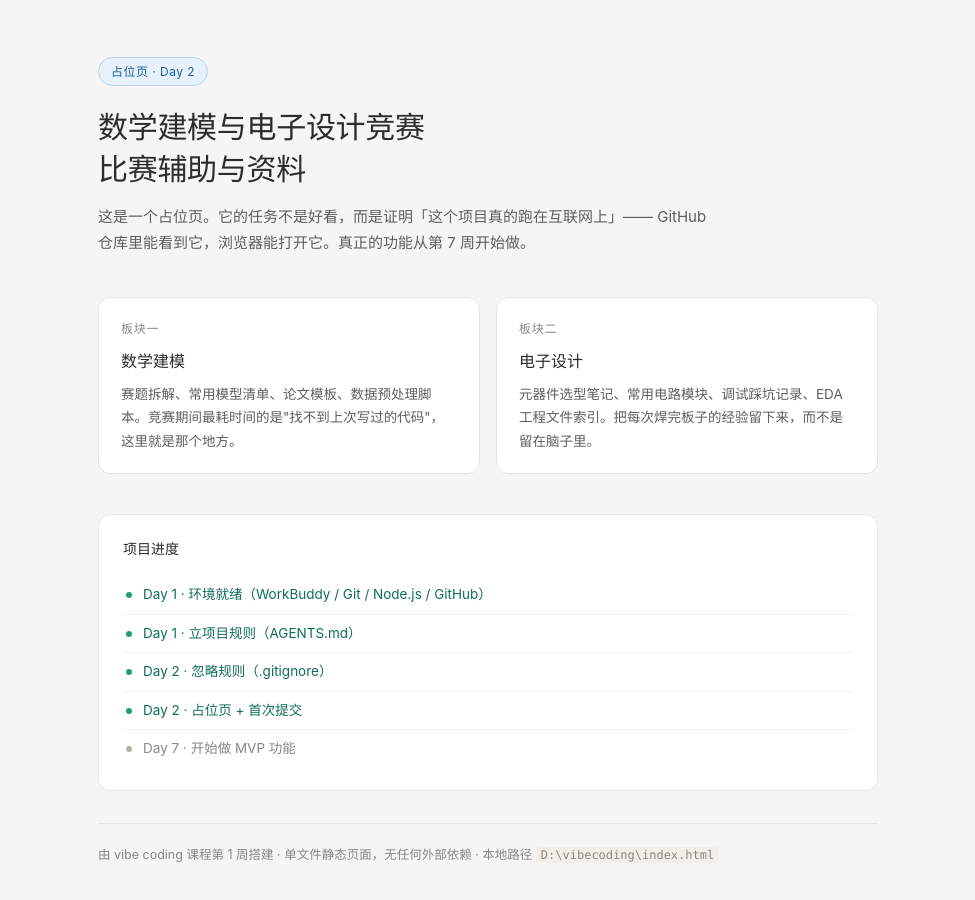
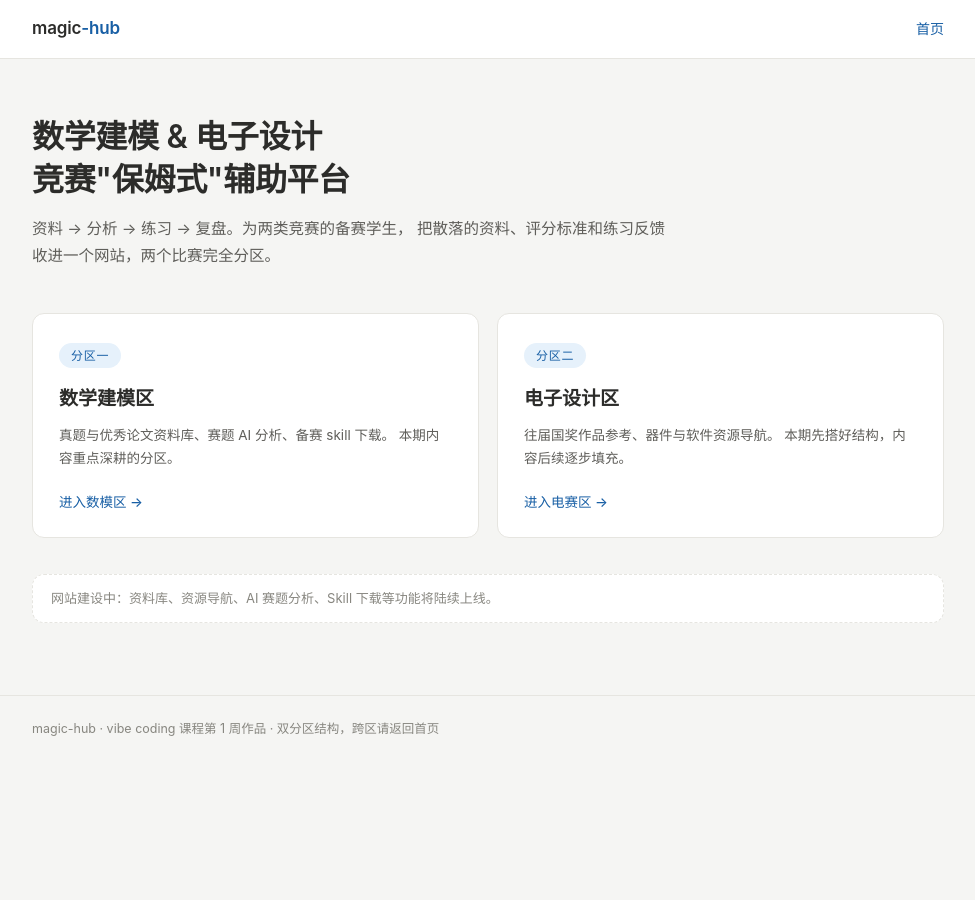
Before and after one commit to XingHo-VibeCoding/magic-hub, a website: page index.html in a window 1280 px wide. Shown: the whole page, without its empty margins (152-1127 px from the left). After the commit the page ends 800 px from the top, so only its background shows below. Drawn offline with Linux system fonts and the light colour scheme.

Commit message:
Day 7｜完成 MVP 三页骨架与本地启动
改了什么：index.html 由 Day 2 占位页改写为 PRD 3.1 首页（双区入口卡片可点击）；样式抽离为独立样式文件

加了什么：shumo/ 数模区首页、edian/ 电赛区首页、styles.css 全站样式、server.js 零依赖本地服务器、package.json 启动命令、README.md 运行说明

```diff
--- a/index.html
+++ b/index.html
@@ -3,167 +3,63 @@
 <head>
 <meta charset="UTF-8">
 <meta name="viewport" content="width=device-width, initial-scale=1">
-<title>数学建模与电子设计竞赛 · 比赛辅助与资料</title>
-<style>
-  * { box-sizing: border-box; margin: 0; padding: 0; }
-  body {
-    font-family: -apple-system, "Segoe UI", "Microsoft YaHei", "PingFang SC", sans-serif;
-    background: #f5f5f3;
-    color: #2c2c2a;
-    line-height: 1.75;
-    padding: 56px 24px 64px;
-    -webkit-font-smoothing: antialiased;
-  }
-  .wrap { max-width: 780px; margin: 0 auto; }
-
-  .badge {
-    display: inline-block;
-    font-size: 12px;
-    letter-spacing: .04em;
-    color: #185FA5;
-    background: #E6F1FB;
-    border: 1px solid #B5D4F4;
-    border-radius: 999px;
-    padding: 3px 12px;
-    margin-bottom: 20px;
-  }
-
-  h1 {
-    font-size: 30px;
-    font-weight: 500;
-    line-height: 1.4;
-    letter-spacing: -.01em;
-    margin-bottom: 14px;
-  }
-
-  .lead {
-    font-size: 15px;
-    color: #5F5E5A;
-    margin-bottom: 40px;
-    max-width: 620px;
-  }
-
-  .cards {
-    display: grid;
-    grid-template-columns: repeat(auto-fit, minmax(240px, 1fr));
-    gap: 16px;
-    margin-bottom: 40px;
-  }
-  .card {
-    background: #ffffff;
-    border: 1px solid #e6e5e0;
-    border-radius: 12px;
-    padding: 20px 22px;
-  }
-  .card .tag {
-    font-size: 12px;
-    color: #888780;
-    letter-spacing: .06em;
-    margin-bottom: 8px;
-  }
-  .card h2 {
-    font-size: 16px;
-    font-weight: 500;
-    margin-bottom: 8px;
-    color: #2c2c2a;
-  }
-  .card p {
-    font-size: 13.5px;
-    color: #5F5E5A;
-  }
-
-  .panel {
-    background: #ffffff;
-    border: 1px solid #e6e5e0;
-    border-radius: 12px;
-    padding: 22px 24px;
-    margin-bottom: 32px;
-  }
-  .panel h3 {
-    font-size: 14px;
-    font-weight: 500;
-    margin-bottom: 14px;
-    color: #2c2c2a;
-  }
-  .panel ul { list-style: none; }
-  .panel li {
-    font-size: 13.5px;
-    color: #5F5E5A;
-    padding: 7px 0 7px 20px;
-    position: relative;
-    border-bottom: 1px solid #f2f1ee;
-  }
-  .panel li:last-child { border-bottom: none; }
-  .panel li::before {
-    content: "";
-    position: absolute;
-    left: 3px;
-    top: 16px;
-    width: 6px;
-    height: 6px;
-    border-radius: 50%;
-    background: #B4B2A9;
-  }
-  .panel li.done { color: #0F6E56; }
-  .panel li.done::before { background: #1D9E75; }
-  .panel li.todo { color: #888780; }
-
-  footer {
-    font-size: 12.5px;
-    color: #888780;
-    border-top: 1px solid #e6e5e0;
-    padding-top: 20px;
-  }
-  footer code {
-    font-family: "Cascadia Mono", Consolas, monospace;
-    font-size: 12px;
-    background: #f1efe8;
-    border-radius: 4px;
-    padding: 1px 5px;
-  }
-</style>
+<title>magic-hub · 数学建模与电子设计竞赛辅助平台</title>
+<link rel="stylesheet" href="styles.css">
 </head>
 <body>
-  <div class="wrap">
 
-    <span class="badge">占位页 · Day 2</span>
+  <header class="topbar">
+    <div class="topbar-inner">
+      <a class="brand" href="index.html">magic<span>-hub</span></a>
+      <nav class="topnav">
+        <a class="active" href="index.html">首页</a>
+      </nav>
+    </div>
+  </header>
 
-    <h1>数学建模与电子设计竞赛<br>比赛辅助与资料</h1>
+  <main class="wrap">
 
-    <p class="lead">
-      这是一个占位页。它的任务不是好看，而是证明「这个项目真的跑在互联网上」——
-      GitHub 仓库里能看到它，浏览器能打开它。真正的功能从第 7 周开始做。
+    <section class="hero">
+      <h1>数学建模 &amp; 电子设计<br>竞赛"保姆式"辅助平台</h1>
+      <p class="lead">
+        资料 → 分析 → 练习 → 复盘。为两类竞赛的备赛学生，
+        把散落的资料、评分标准和练习反馈收进一个网站，两个比赛完全分区。
+      </p>
+    </section>
+
+    <section class="zones" aria-label="分区入口">
+      <a class="zone-card" href="shumo/index.html">
+        <span class="zone-tag">分区一</span>
+        <h2>数学建模区</h2>
+        <p>
+          真题与优秀论文资料库、赛题 AI 分析、备赛 skill 下载。
+          本期内容重点深耕的分区。
+        </p>
+        <span class="zone-go">进入数模区 →</span>
+      </a>
+
+      <a class="zone-card" href="edian/index.html">
+        <span class="zone-tag">分区二</span>
+        <h2>电子设计区</h2>
+        <p>
+          往届国奖作品参考、器件与软件资源导航。
+          本期先搭好结构，内容后续逐步填充。
+        </p>
+        <span class="zone-go">进入电赛区 →</span>
+      </a>
+    </section>
+
+    <p class="notice">
+      网站建设中：资料库、资源导航、AI 赛题分析、Skill 下载等功能将陆续上线。
     </p>
 
-    <div class="cards">
-      <div class="card">
-        <p class="tag">板块一</p>
-        <h2>数学建模</h2>
-        <p>赛题拆解、常用模型清单、论文模板、数据预处理脚本。竞赛期间最耗时间的是"找不到上次写过的代码"，这里就是那个地方。</p>
-      </div>
-      <div class="card">
-        <p class="tag">板块二</p>
-        <h2>电子设计</h2>
-        <p>元器件选型笔记、常用电路模块、调试踩坑记录、EDA 工程文件索引。把每次焊完板子的经验留下来，而不是留在脑子里。</p>
-      </div>
+  </main>
+
+  <footer class="footer">
+    <div class="wrap">
+      magic-hub · vibe coding 课程第 1 周作品 · 双分区结构，跨区请返回首页
     </div>
+  </footer>
 
-    <div class="panel">
-      <h3>项目进度</h3>
-      <ul>
-        <li class="done">Day 1 · 环境就绪（WorkBuddy / Git / Node.js / GitHub）</li>
-        <li class="done">Day 1 · 立项目规则（AGENTS.md）</li>
-        <li class="done">Day 2 · 忽略规则（.gitignore）</li>
-        <li class="done">Day 2 · 占位页 + 首次提交</li>
-        <li class="todo">Day 7 · 开始做 MVP 功能</li>
-      </ul>
-    </div>
-
-    <footer>
-      由 vibe coding 课程第 1 周搭建 · 单文件静态页面，无任何外部依赖 ·
-      本地路径 <code>D:\vibecoding\index.html</code>
-    </footer>
-
-  </div>
 </body>
 </html>
--- /dev/null
+++ b/styles.css
@@ -0,0 +1,218 @@
+/* ==========================================================================
+   styles.css —— magic-hub 全站共用样式
+   说明：
+   - 所有页面共用这一份样式，改一处全站生效。
+   - 颜色变量集中在 :root，后续页面想换主题色只改这里。
+   ========================================================================== */
+
+:root {
+  --bg: #f5f5f3;          /* 页面底色 */
+  --surface: #ffffff;     /* 卡片/面板底色 */
+  --border: #e6e5e0;      /* 边框 */
+  --text: #2c2c2a;        /* 正文 */
+  --text-soft: #5f5e5a;   /* 次要文字 */
+  --text-mute: #888780;   /* 弱化文字 */
+  --accent: #185fa5;      /* 主色（链接/强调） */
+  --accent-soft: #e6f1fb; /* 主色浅底 */
+  --radius: 12px;
+}
+
+* { box-sizing: border-box; margin: 0; padding: 0; }
+
+body {
+  font-family: -apple-system, "Segoe UI", "Microsoft YaHei", "PingFang SC", sans-serif;
+  background: var(--bg);
+  color: var(--text);
+  line-height: 1.75;
+  -webkit-font-smoothing: antialiased;
+}
+
+/* ---------- 顶部导航（每页固定） ---------- */
+.topbar {
+  background: var(--surface);
+  border-bottom: 1px solid var(--border);
+  position: sticky;
+  top: 0;
+  z-index: 10;
+}
+.topbar-inner {
+  max-width: 960px;
+  margin: 0 auto;
+  padding: 14px 24px;
+  display: flex;
+  align-items: center;
+  justify-content: space-between;
+}
+.brand {
+  font-size: 17px;
+  font-weight: 600;
+  color: var(--text);
+  text-decoration: none;
+  letter-spacing: -0.01em;
+}
+.brand span { color: var(--accent); }
+.topnav { display: flex; gap: 20px; }
+.topnav a {
+  font-size: 14px;
+  color: var(--text-soft);
+  text-decoration: none;
+  padding: 2px 0;
+}
+.topnav a:hover { color: var(--accent); }
+.topnav a.active { color: var(--accent); font-weight: 500; }
+
+/* ---------- 主体 ---------- */
+.wrap { max-width: 960px; margin: 0 auto; padding: 0 24px; }
+
+main.wrap { padding-top: 56px; padding-bottom: 72px; }
+
+.hero { margin-bottom: 44px; }
+.hero h1 {
+  font-size: 32px;
+  font-weight: 600;
+  line-height: 1.35;
+  letter-spacing: -0.01em;
+  margin-bottom: 14px;
+}
+.hero .lead {
+  font-size: 15.5px;
+  color: var(--text-soft);
+  max-width: 640px;
+}
+
+/* ---------- 双区入口卡片 ---------- */
+.zones {
+  display: grid;
+  grid-template-columns: repeat(auto-fit, minmax(280px, 1fr));
+  gap: 18px;
+  margin-bottom: 36px;
+}
+.zone-card {
+  display: block;
+  background: var(--surface);
+  border: 1px solid var(--border);
+  border-radius: var(--radius);
+  padding: 26px 26px 22px;
+  text-decoration: none;
+  color: var(--text);
+  transition: border-color 0.15s ease, transform 0.15s ease, box-shadow 0.15s ease;
+}
+.zone-card:hover {
+  border-color: var(--accent);
+  box-shadow: 0 4px 16px rgba(24, 95, 165, 0.08);
+  transform: translateY(-2px);
+}
+.zone-tag {
+  display: inline-block;
+  font-size: 12px;
+  letter-spacing: 0.06em;
+  color: var(--accent);
+  background: var(--accent-soft);
+  border-radius: 999px;
+  padding: 2px 12px;
+  margin-bottom: 14px;
+}
+.zone-card h2 {
+  font-size: 19px;
+  font-weight: 600;
+  margin-bottom: 8px;
+}
+.zone-card p {
+  font-size: 13.5px;
+  color: var(--text-soft);
+  margin-bottom: 16px;
+}
+.zone-go {
+  font-size: 13.5px;
+  color: var(--accent);
+  font-weight: 500;
+}
+
+/* ---------- 分区首页（数模区 / 电赛区） ---------- */
+.back-link {
+  display: inline-block;
+  font-size: 13.5px;
+  color: var(--accent);
+  text-decoration: none;
+  margin-bottom: 28px;
+}
+.back-link:hover { text-decoration: underline; }
+
+.zone-head { margin-bottom: 36px; }
+.zone-head .zone-tag { margin-bottom: 12px; }
+.zone-head h1 {
+  font-size: 28px;
+  font-weight: 600;
+  letter-spacing: -0.01em;
+  margin-bottom: 10px;
+}
+.zone-head .lead {
+  font-size: 15px;
+  color: var(--text-soft);
+  max-width: 620px;
+}
+
+.section-title {
+  font-size: 14px;
+  font-weight: 600;
+  color: var(--text-mute);
+  letter-spacing: 0.05em;
+  margin-bottom: 14px;
+}
+
+.feature-grid {
+  display: grid;
+  grid-template-columns: repeat(auto-fit, minmax(200px, 1fr));
+  gap: 16px;
+  margin-bottom: 32px;
+}
+.feature-card {
+  background: var(--surface);
+  border: 1px solid var(--border);
+  border-radius: var(--radius);
+  padding: 20px 22px;
+}
+.feature-card .status {
+  display: inline-block;
+  font-size: 11.5px;
+  color: var(--text-mute);
+  background: var(--bg);
+  border: 1px solid var(--border);
+  border-radius: 999px;
+  padding: 1px 10px;
+  margin-bottom: 12px;
+}
+.feature-card h3 {
+  font-size: 15.5px;
+  font-weight: 600;
+  margin-bottom: 6px;
+}
+.feature-card p {
+  font-size: 13px;
+  color: var(--text-soft);
+}
+/* 灰态 = 建设中：不可点击，避免"点了没反应"的死按钮 */
+.feature-card.off {
+  opacity: 0.55;
+  cursor: not-allowed;
+}
+
+/* ---------- 提示条 ---------- */
+.notice {
+  font-size: 13px;
+  color: var(--text-mute);
+  background: var(--surface);
+  border: 1px dashed var(--border);
+  border-radius: var(--radius);
+  padding: 12px 18px;
+}
+
+/* ---------- 页脚 ---------- */
+.footer {
+  border-top: 1px solid var(--border);
+  padding: 22px 0 40px;
+}
+.footer .wrap {
+  font-size: 12.5px;
+  color: var(--text-mute);
+}
```
Also changed, not shown: edian/index.html (added, +69 -0 lines), package.json (added, +9 -0 lines), server.js (added, +82 -0 lines), shumo/index.html (added, +75 -0 lines), README.md (added).
